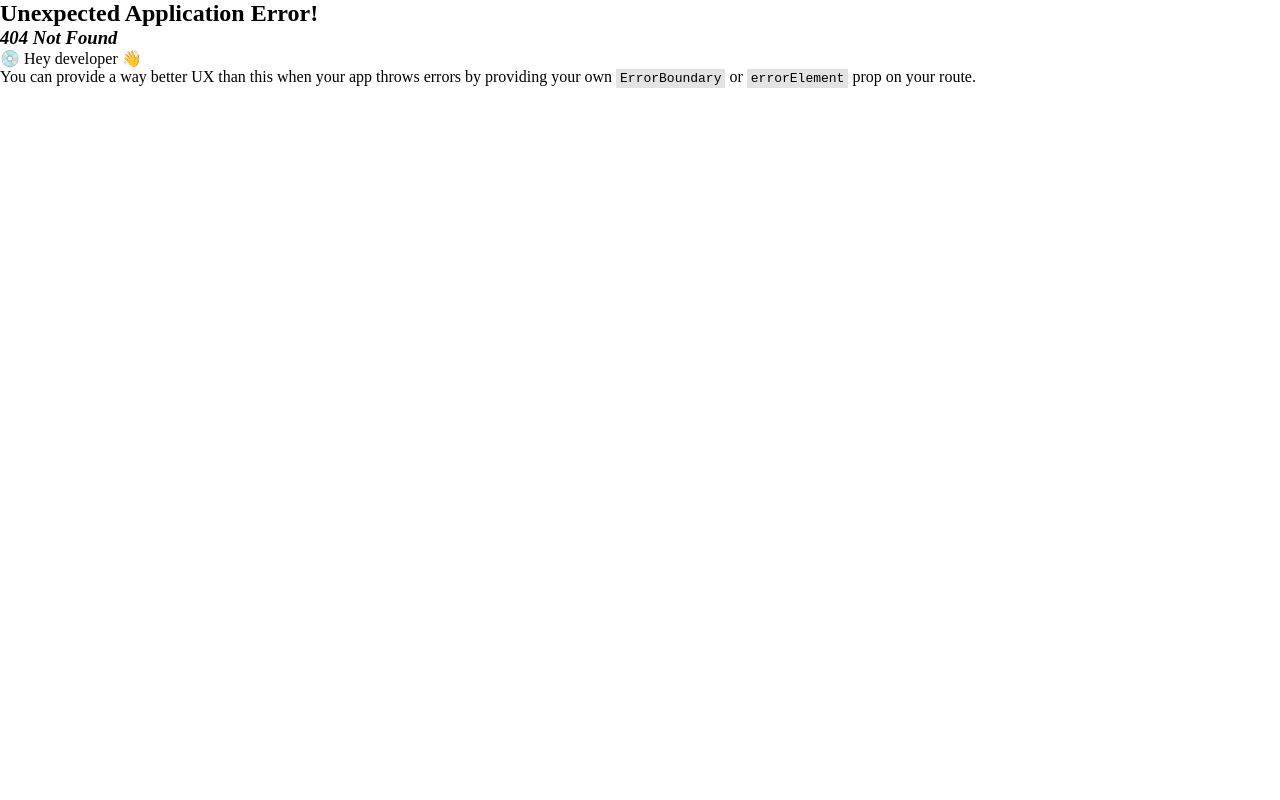
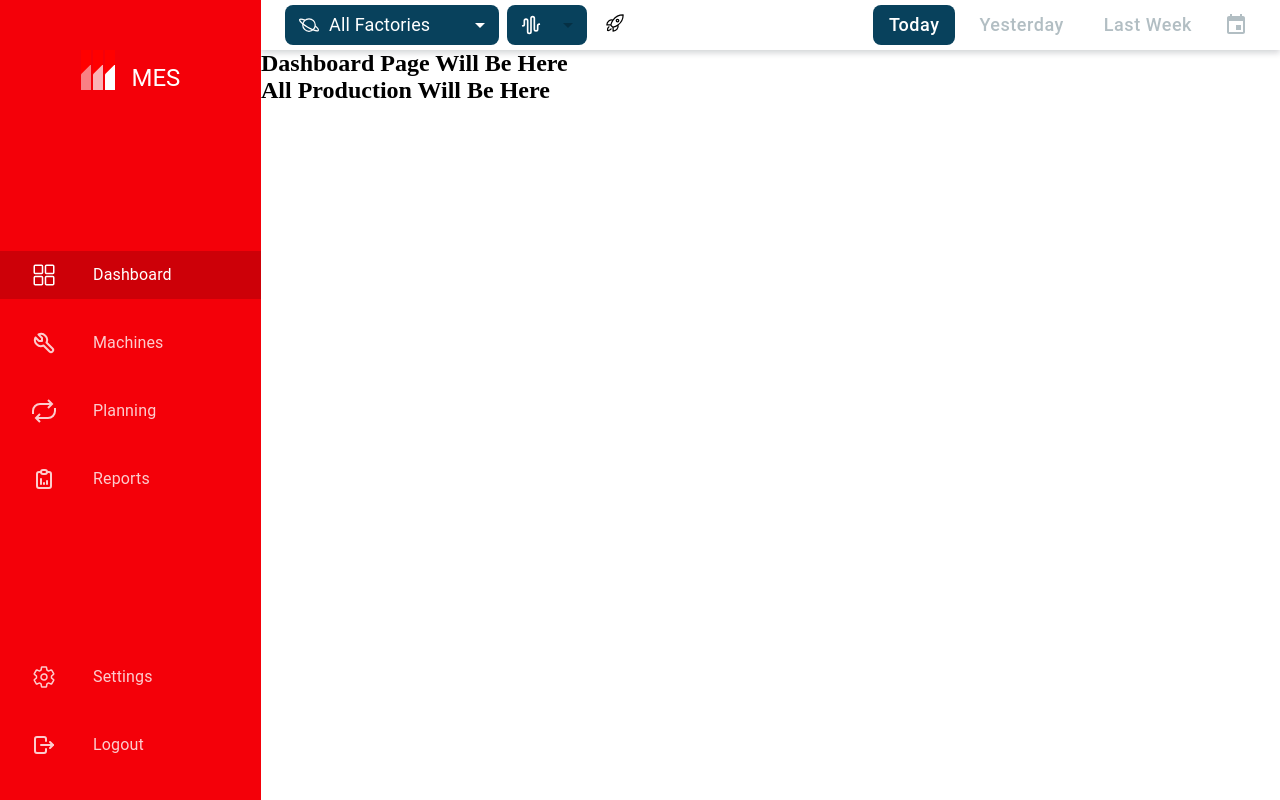
Before and after one commit to AhmedMstafa/factory-mes-dashboard, a React (Vite) app: page /dashboard/production in a window 1280 px wide. Before the commit this address had no page. Built offline with nearby package versions, Linux system fonts and the light colour scheme.

Commit message:
Add navigation

```diff
--- a/src/components/Header.jsx
+++ b/src/components/Header.jsx
@@ -6,21 +6,68 @@ import { HiOutlineRocketLaunch } from 'react-icons/hi2';
 import Select from './Select';
 import Date from './Date';
 import HeaderButton from './HeaderButton';
-import { useState } from 'react';
+import { useEffect, useState } from 'react';
 import dayjs from 'dayjs';
+import { useNavigate } from 'react-router-dom';
 
 const style = { marginInline: '10px', fontSize: '20px' };
 
 const factoriesList = [
   {
-    value: 'All Factories',
+    value: 0,
+    label: 'All Factories',
     icon: <IoPlanetOutline style={style} />,
+    lines: [
+      {
+        value: 0,
+        label: 'All Lines',
+        icon: <LuAudioWaveform style={style} />,
+      },
+    ],
   },
-];
-const linesList = [
   {
-    value: 'All Lines',
-    icon: <LuAudioWaveform style={style} />,
+    value: 1,
+    label: 'Factory One',
+    icon: <IoPlanetOutline style={style} />,
+    lines: [
+      {
+        value: 0,
+        label: 'All Lines',
+        icon: <LuAudioWaveform style={style} />,
+      },
+      {
+        value: 1,
+        label: 'Line One',
+        icon: <LuAudioWaveform style={style} />,
+      },
+      {
+        value: 2,
+        label: 'Line Two',
+        icon: <LuAudioWaveform style={style} />,
+      },
+    ],
+  },
+  {
+    value: 2,
+    label: 'Factory Two',
+    icon: <IoPlanetOutline style={style} />,
+    lines: [
+      {
+        value: 0,
+        label: 'All Lines',
+        icon: <LuAudioWaveform style={style} />,
+      },
+      {
+        value: 1,
+        label: 'Line One',
+        icon: <LuAudioWaveform style={style} />,
+      },
+      {
+        value: 2,
+        label: 'Line Two',
+        icon: <LuAudioWaveform style={style} />,
+      },
+    ],
   },
 ];
 
@@ -30,10 +77,48 @@ const lastWeek = dayjs().subtract(7, 'day');
 
 export default function Header({ handleDrawerOpen, open }) {
   const [selectedDay, setSelctedDay] = useState(today);
+  const [selectedDashboard, setSelectedDashboard] = useState({
+    factory: 0,
+    line: 0,
+    day: selectedDay,
+  });
+
+  const navigate = useNavigate();
+
+  function handleChangeSelect(event, type) {
+    const value = event.target.value;
+    setSelectedDashboard((prev) => ({
+      ...prev,
+      [type]: value,
+      line: type === 'factory' ? 0 : value,
+    }));
+  }
 
   function handleChangeDate(newValue) {
     setSelctedDay(newValue);
+    setSelectedDashboard((prev) => ({ ...prev, day: newValue }));
   }
+
+  useEffect(() => {
+    function showContent() {
+      if (!selectedDashboard.factory && !selectedDashboard.line) {
+        navigate('/dashboard/production');
+
+        return;
+      }
+
+      if (selectedDashboard.line === 0) {
+        navigate(`/dashboard/factory/${selectedDashboard.factory}`);
+        return;
+      }
+
+      navigate(
+        `/dashboard/factory/${selectedDashboard.factory}/line/${selectedDashboard.line}`
+      );
+    }
+
+    showContent();
+  }, [selectedDay, selectedDashboard, navigate]);
 
   return (
     <Box
@@ -80,8 +165,16 @@ export default function Header({ handleDrawerOpen, open }) {
               </IconButton>
             )}
 
-            <Select data={factoriesList} />
-            <Select data={linesList} />
+            <Select
+              selectName="factory"
+              data={factoriesList}
+              onChangeHandler={(data) => handleChangeSelect(data, 'factory')}
+            />
+            <Select
+              selectName="line"
+              data={factoriesList[selectedDashboard.factory].lines}
+              onChangeHandler={(data) => handleChangeSelect(data, 'line')}
+            />
             <Box
               sx={{
                 display: { xs: ' none', lg: 'block' },
--- a/src/components/Select.jsx
+++ b/src/components/Select.jsx
@@ -1,19 +1,26 @@
 import { Box, MenuItem, TextField } from '@mui/material';
+import { useParams } from 'react-router-dom';
 
-export default function Select({ data }) {
+export default function Select({ selectName, data, onChangeHandler }) {
+  const params = useParams();
+  const paramId = params[`${selectName}Id`];
   return (
     <Box
       sx={{
         flexGrow: '1',
-        maxWidth: '214px',
+        maxWidth: data.length === 1 ? '80px' : '214px',
         height: '40px',
         bgcolor: 'var(--ocean-navy)',
         borderRadius: '8px',
+        transition: ' 0.5s ',
       }}
     >
       <TextField
+        onChange={onChangeHandler}
+        name="select"
         id="outlined-select-currency"
-        defaultValue={0}
+        disabled={data.length === 1}
+        defaultValue={paramId ?? 0}
         select
         sx={{
           width: '100%',
@@ -42,16 +49,16 @@ export default function Select({ data }) {
           },
         }}
       >
-        {data.map((option, index) => (
+        {data.map((option) => (
           <MenuItem
-            key={option.value}
-            value={index}
+            key={option.label}
+            value={option.value}
             sx={{
               fontSize: 'var(--fs-4)',
             }}
           >
             {option.icon}
-            {option.value}
+            {data.length === 1 ? '' : option.label}
           </MenuItem>
         ))}
       </TextField>
--- a/src/components/SideBar.jsx
+++ b/src/components/SideBar.jsx
@@ -27,7 +27,7 @@ const pages = [
   {
     title: 'Dashboard',
     icon: <IoGridOutline style={style} />,
-    path: '/dashboard',
+    path: '/dashboard/production',
   },
   { title: 'Machines', icon: <TbTool style={style} />, path: '/machines' },
   { title: 'Planning', icon: <GrSync style={style} />, path: '/planning' },
@@ -46,7 +46,6 @@ const pages = [
 
 export default function SideBar({ open, handleDrawerOpen }) {
   const location = useLocation();
-  console.log(location.pathname);
   return (
     <Box
       component="aside"
--- a/src/index.css
+++ b/src/index.css
@@ -57,4 +57,5 @@ a:hover,
 a:active,
 a:focus {
   text-decoration: none;
+
 }
--- a/src/pages/dashboard/Dashboard.jsx
+++ b/src/pages/dashboard/Dashboard.jsx
@@ -1,3 +1,11 @@
+import { Box } from '@mui/material';
+import { Outlet } from 'react-router-dom';
+
 export default function Dashboard() {
-  return <h1>Dashboard Page Will Be Here</h1>;
+  return (
+    <Box component="section">
+      <h1>Dashboard Page Will Be Here</h1>
+      <Outlet />
+    </Box>
+  );
 }
--- /dev/null
+++ b/src/pages/dashboard/factory/Factory.jsx
@@ -0,0 +1,3 @@
+export default function Factory() {
+  return <h1>Factory Will Be Here</h1>;
+}
--- /dev/null
+++ b/src/pages/dashboard/line/Line.jsx
@@ -0,0 +1,3 @@
+export default function Line() {
+  return <h1>Line Will Be Here</h1>;
+}
--- /dev/null
+++ b/src/pages/dashboard/production/Production.jsx
@@ -0,0 +1,3 @@
+export default function Production() {
+  return <h1>All Production Will Be Here</h1>;
+}
--- a/src/store/index.js
+++ b/src/store/index.js
@@ -1,21 +1,8 @@
-import { configureStore, createSlice } from '@reduxjs/toolkit';
-
-export const themeSlice = createSlice({
-  name: 'theme',
-  initialState: {
-    value: 'light',
-  },
-  reducers: {
-    changeTheme: (state, action) => {
-      state.value = action.payload;
-    },
-  },
-});
+import { configureStore } from '@reduxjs/toolkit';
+import { themeReducer } from './themeSlice';
 
 export default configureStore({
   reducer: {
-    theme: themeSlice.reducer,
+    theme: themeReducer,
   },
 });
-
-export const { actions: themeAction } = themeSlice;
--- /dev/null
+++ b/src/store/themeSlice.js
@@ -0,0 +1,15 @@
+import { createSlice } from '@reduxjs/toolkit';
+
+export const themeSlice = createSlice({
+  name: 'theme',
+  initialState: {
+    value: 'light',
+  },
+  reducers: {
+    changeTheme: (state, action) => {
+      state.value = action.payload;
+    },
+  },
+});
+
+export const { actions: themeAction, reducer: themeReducer } = themeSlice;
```
Also changed, not shown: src/App.jsx (+12 -2 lines).
